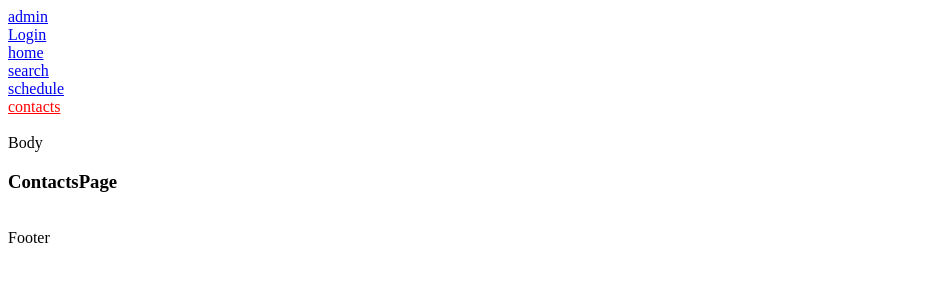
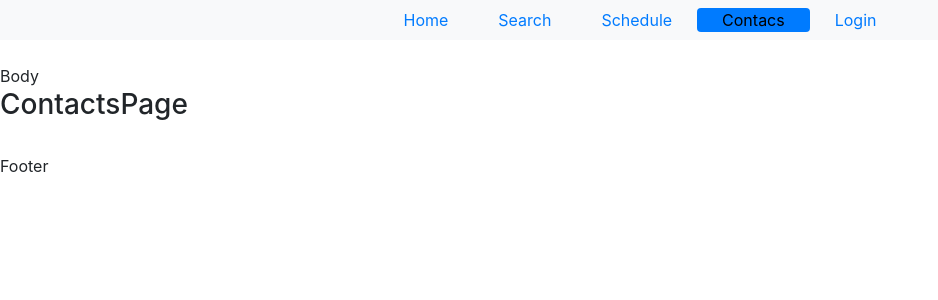
Before and after one commit to Selevn/Ticket-manager, a React app: page /contacts in a window 1280 px wide. Shown: the top 300 px of the page, without its empty margins (0-938 px from the left). Built offline with nearby package versions, Linux system fonts and the light colour scheme.

Commit message:
Bootstrap Navbar ui

```diff
--- a/package.json
+++ b/package.json
@@ -34,8 +34,10 @@
     "webpack-dev-server": "^3.11.0"
   },
   "dependencies": {
+    "bootstrap": "^4.5.2",
     "prop-types": "^15.7.2",
     "react": "^16.13.1",
+    "react-bootstrap": "^1.3.0",
     "react-dom": "^16.13.1",
     "react-router-dom": "^5.2.0"
   }
--- a/src/index.js
+++ b/src/index.js
@@ -4,6 +4,7 @@ import {BrowserRouter} from "react-router-dom";
 import {getConcerts} from "./js/db_imitate";
 import React from "react";
 
+import '../node_modules/bootstrap/dist/css/bootstrap.min.css';
 
 const wrapper = document.getElementById("root");
 wrapper ? ReactDOM.render(<BrowserRouter><App getConcerts={getConcerts}/></BrowserRouter>, wrapper) : false;
--- /dev/null
+++ b/src/js/components/Main/MainComponents/Navbar/Navbar.css
@@ -0,0 +1,14 @@
+.active
+{
+  color:black
+}
+
+.nav-link
+{
+  padding:0 !important;
+}
+
+.s11
+{
+margin:25px;
+}
--- a/src/js/components/Main/MainComponents/Navbar/Navbar.jsx
+++ b/src/js/components/Main/MainComponents/Navbar/Navbar.jsx
@@ -1,17 +1,43 @@
 import React from 'react'
-import {NavLink} from "react-router-dom";
+import {NavLink, useLocation } from "react-router-dom";
+
+import {Navbar, Nav} from "react-bootstrap";
 
 import style from './Navbar.module.css'
 
-function Navbar(props) {
-    return(<div>
-        <NavLink to="/admin">admin</NavLink><br/>
-        <NavLink to="/login">Login</NavLink><br/>
-        <NavLink to="/home" activeClassName={style.active}>home</NavLink><br/>
-        <NavLink to="/search" activeClassName={style.active}>search</NavLink><br/>
-        <NavLink to="/schedule" activeClassName={style.active}>schedule</NavLink><br/>
-        <NavLink to="/contacts" activeClassName={style.active}>contacts</NavLink><br/>
-    </div>)
+import "./Navbar.css"
+
+
+function NavbarF(props) {
+    return(
+        <Navbar  bg="light" expand="lg" className={`justify-content-center /*${style.container}*/`} >
+            <div style={{textAlign:"center"}}>
+            <Navbar.Toggle aria-controls="basic-navbar-nav"/>
+            <Navbar.Collapse id="basic-navbar-nav">
+            <Nav variant="pills" defaultActiveKey={useLocation().pathname}>
+                <Nav.Item>
+                    <Nav.Link eventKey="/home"><NavLink className={"s11"} to="/home">Home</NavLink></Nav.Link>
+                </Nav.Item>
+                <Nav.Item>
+                    <Nav.Link eventKey="/search"><NavLink className={"s11"} to="/search">Search</NavLink></Nav.Link>
+                </Nav.Item>
+                <Nav.Item>
+                    <Nav.Link eventKey="/schedule"><NavLink className={"s11"} to="/schedule">Schedule</NavLink></Nav.Link>
+                </Nav.Item>
+                <Nav.Item>
+                    <Nav.Link eventKey="/contacts"><NavLink className={"s11"} to="/contacts">Contacs</NavLink></Nav.Link>
+                </Nav.Item>
+
+                <Nav.Item>
+                    <Nav.Link eventKey="/login"><NavLink className={"s11"} to="/login">Login</NavLink></Nav.Link>
+                </Nav.Item>
+            </Nav>
+
+                </Navbar.Collapse>
+            </div>
+        </Navbar>
+
+    )
 }
 
-export default Navbar;
+export default NavbarF;
--- a/src/js/components/Main/MainComponents/Navbar/Navbar.module.css
+++ b/src/js/components/Main/MainComponents/Navbar/Navbar.module.css
@@ -1,4 +1,23 @@
 .active
 {
   color:red;
+
 }
+
+.container
+{
+  padding: 0 !important; /*как обойтись без него?*/
+  height:4rem;
+}
+
+.containerItems
+{
+  height: 1rem;
+  width:10rem;
+}
+
+.containerLinks
+{
+  height: 100%;
+  width:100%;
+}
```
Also changed, not shown: 1 other file (tests, documents, lock files or other folders).
